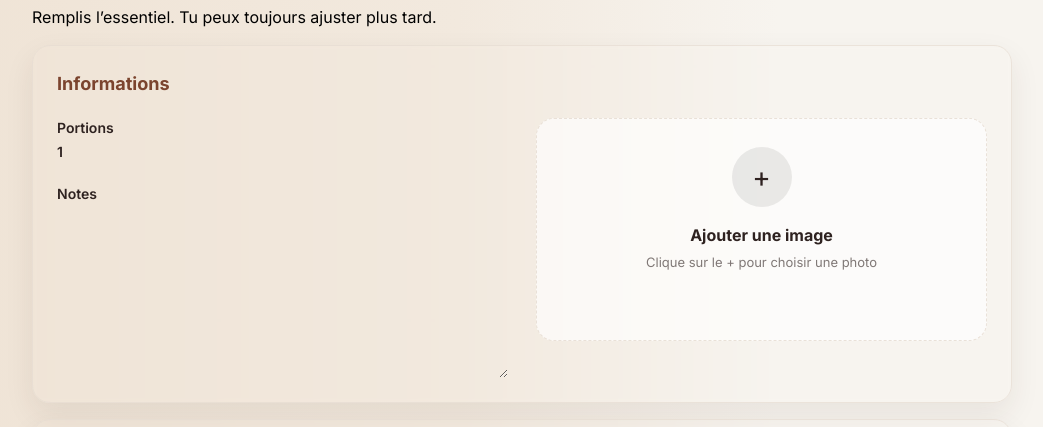
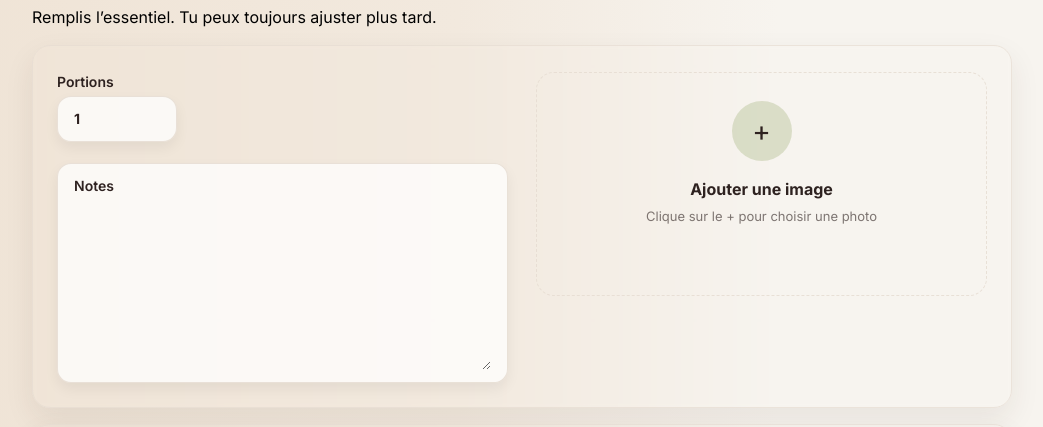
Before and after one commit to mysiacompagnyprojet/my-app-monorepo, a Next.js app in the folder frontend/my-app/: page /recipes/new in a window 1280 px wide. Shown: the part 189-616 px from the top of the page, without its empty margins (118-1161 px from the left). Built offline with nearby package versions, Linux system fonts and the light colour scheme; no server answers.

Commit message:
commit 12/02 20:23

```diff
--- a/frontend/my-app/src/app/globals.css
+++ b/frontend/my-app/src/app/globals.css
@@ -387,30 +387,30 @@ html::after {
 
     /* taches */
     radial-gradient(260px 200px at 18% 22%,
-        rgba(140,95,60,0.18)
-        rgba(140,95,60,0) 72%
+        rgba(230, 133, 37, 0.701)
+        rgba(230, 133, 37, 0.701) 72%
     ),
     radial-gradient(360px 260px at 78% 35%,
-        rgba(120,85,55,0.14),
-        rgba(120,85,55,0) 74%
+        rgba(213, 55, 31, 0.825),
+        rgba(213, 55, 31, 0.825) 74%
     ),
     radial-gradient(520px 360px at 55% 88%,
-        rgba(120,85,55,0.10),
-        rgba(120,85,55,0) 78%
+        rgba(90, 65, 44, 0.615),
+        rgba(90, 65, 44, 0.615) 78%
     ),
 
     /* micro grain */
     repeating-linear-gradient(0deg,
-            rgba(0,0,0,0.050) 20px,
-            rgba(0,0,0,0.050) 20px,
-            rgba(255,255,255,0.050) 20px,
-            rgba(255,255,255,0.050) 20px,
+            rgba(0, 0, 0, 0.423) 20px,
+            rgba(0, 0, 0, 0.423) 20px,
+            rgba(20, 14, 14, 0.571) 20px,
+            rgba(20, 14, 14, 0.571) 20px,
     ),
     repeating-linear-gradient(90deg,
             rgba(0,0,0,0.050) 0px,
             rgba(0,0,0,0.050) 1px,
-            rgba(255,255,255,0.50) 20px,
-            rgba(255,255,255,0.50) 20px,
+            rgba(17, 12, 12, 0.577) 20px,
+            rgba(17, 12, 12, 0.577) 20px,
     );
     opacity: 10;
     mix-blend-mode: multiply; /*normal;*/
--- a/frontend/my-app/src/app/recipes/new/page.tsx
+++ b/frontend/my-app/src/app/recipes/new/page.tsx
@@ -664,26 +664,25 @@ padding: 12,
 )}
 
 <section className="app-card p-6" style={{ marginTop: 16 }}>
- <h2 style={sectionTitleStyle}>Informations</h2>
-
  <div
    style={{
      display: 'grid',
      gridTemplateColumns: '1fr 1fr',
      gap: 28,
-     marginTop: 20,
+     marginTop: 2,
      alignItems: 'start',
    }}
 >
    {/* ========================= */}
    {/* COLONNE GAUCHE            */}
    {/* ========================= */}
-   <div style={{ display: 'grid', gap: 22 }}>
+   <div style={{ display: 'grid', gap: 21 }}>
      {/* Portions */}
      <label className="grid gap-1 text-sm font-semibold">
        Portions
        <input
          type="number"
+         className= "app-btn app-btn-utility"
          min={1}
          value={servings}
          onChange={(e) => setServings(Number(e.target.value || 1))}
@@ -694,7 +693,7 @@ padding: 12,
      </label>
 
      {/* Notes */}
-     <label className="grid gap-1 text-sm font-semibold">
+     <label className="grid gap-1 text-sm font-semibold app-btn app-btn-utility">
        Notes
        <textarea
          value={notes}
@@ -715,7 +714,7 @@ padding: 12,
    style={{
      border: '1px dashed var(--border)',
      borderRadius: 18,
-     background: 'rgba(255,255,255,0.65)',
+     //background: 'rgba(255,255,255,0.65)',
      padding: 28,
      textAlign: 'center',
      cursor: 'pointer',
@@ -783,7 +782,7 @@ padding: 12,
            width: 60,
            height: 60,
            borderRadius: '50%',
-           background: 'rgba(120, 120, 120, 0.15)',
+           background:'rgba(176, 188, 140, 0.4)',// couleur sauge transparent du +
            display: 'grid',
            placeItems: 'center',
            margin: '0 auto 16px auto',
@@ -793,7 +792,11 @@ padding: 12,
          +
        </div>
 
-       <div style={{ fontWeight: 700, marginBottom: 6 }}>
+       <div
+          style={{
+            fontWeight: 700,
+            marginBottom: 6
+          }}>
          Ajouter une image
        </div>
 
@@ -838,7 +841,7 @@ padding: 12,
 <button
 onClick={() => recalcPrices({ silent: false })}
 disabled={isRepricing}
-className="app-btn app-btn-utility  ingredients-recalc"//app-btn-secondary ingredients-recalc"
+className="app-btn app-btn-utility ingredients-recalc"//app-btn-secondary ingredients-recalc"
 type="button"
 >
 🔁 {isRepricing ? 'Recalcul…' : 'Recalculer les prix'}
```
